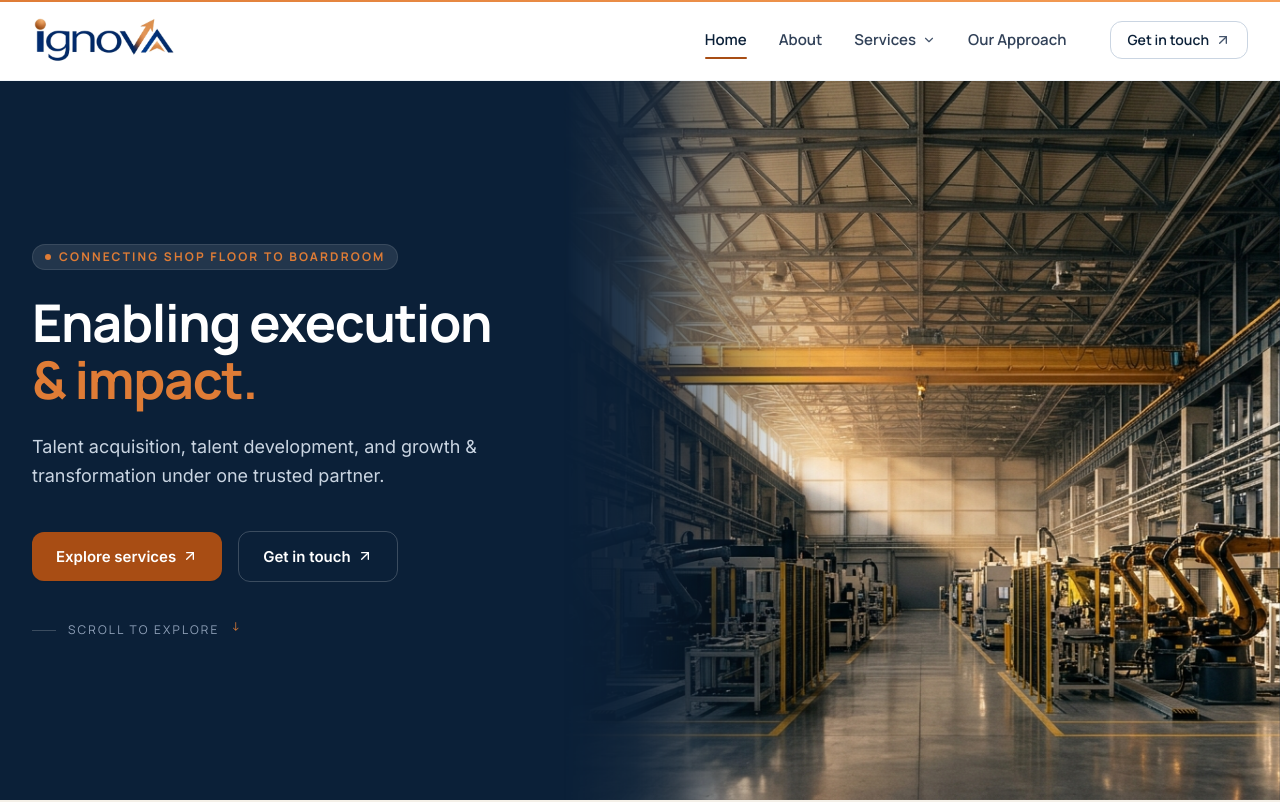
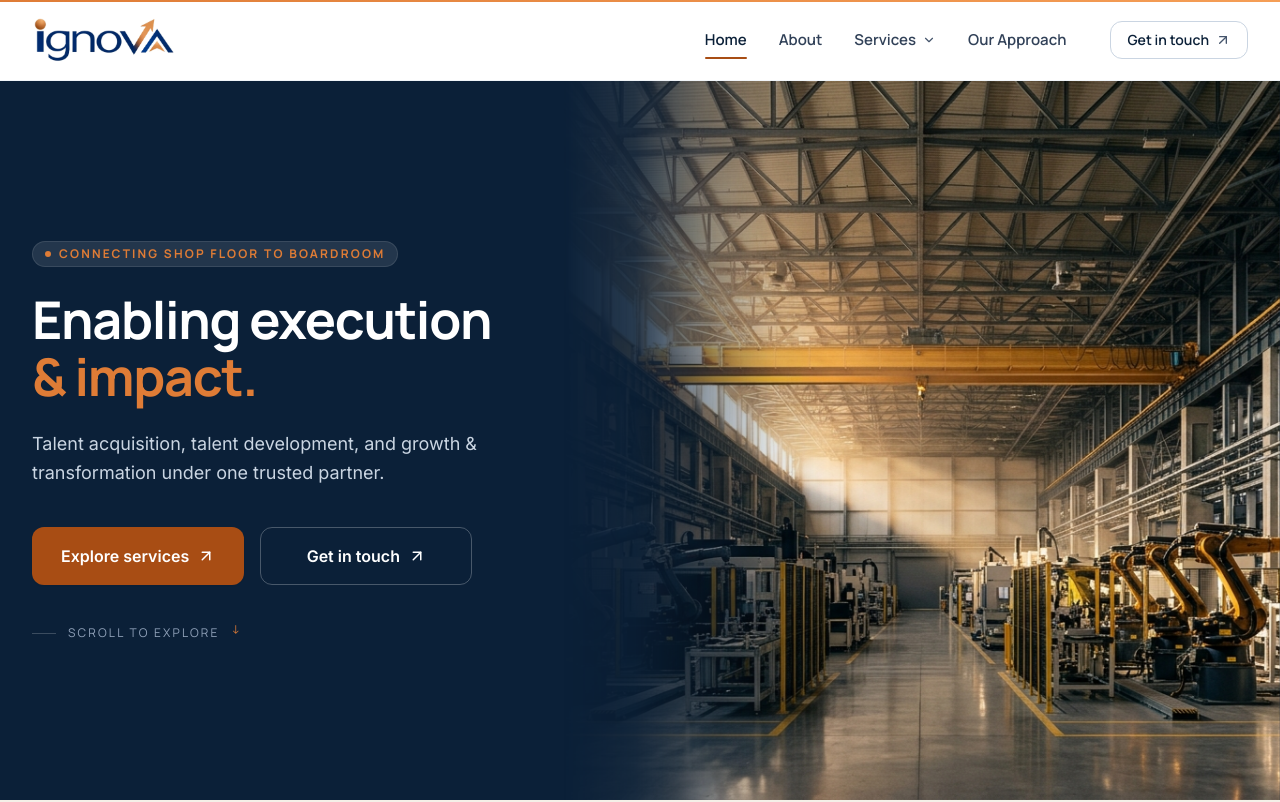
Before and after one commit to ayushprakash1010-jpg/Ignova, a Next.js app: page / in a window 1280 px wide. Shown: the top 802 px of the page. Built offline with nearby package versions, Linux system fonts and the light colour scheme; a web font is replaced by a local one.

Commit message:
style(home): enlarge and equal-align hero Explore services and Get in touch buttons

```diff
--- a/src/app/page.tsx
+++ b/src/app/page.tsx
@@ -39,20 +39,20 @@ export default function HomePage() {
             </div>
 
             {/* Action Buttons */}
-            <div className="flex flex-wrap items-center gap-4 pt-2">
+            <div className="pt-2 grid grid-cols-2 sm:inline-grid sm:grid-cols-2 sm:self-start gap-3 sm:gap-4 w-full sm:w-auto">
               <Link
                 href="/services"
-                className="group inline-flex items-center gap-1.5 px-6 py-3.5 rounded-xl bg-[#A84D14] hover:bg-[#8C3F0F] text-white text-sm sm:text-[15px] font-semibold transition-all shadow-xs hover:shadow-md"
+                className="group inline-flex items-center justify-center gap-2 whitespace-nowrap px-4 sm:px-7 py-3.5 sm:py-4 rounded-xl bg-[#A84D14] hover:bg-[#8C3F0F] border border-transparent text-white text-[15px] sm:text-base font-semibold transition-all shadow-xs hover:shadow-md"
               >
-                Explore services
-                <ArrowUpRight className="w-4 h-4 transition-transform group-hover:translate-x-0.5 group-hover:-translate-y-0.5" />
+                <span>Explore services</span>
+                <ArrowUpRight className="w-[18px] h-[18px] shrink-0 transition-transform group-hover:translate-x-0.5 group-hover:-translate-y-0.5" />
               </Link>
               <Link
                 href="/contact"
-                className="group inline-flex items-center gap-1.5 px-6 py-3.5 rounded-xl text-white hover:text-orange-200 text-sm sm:text-[15px] font-semibold transition-colors border border-white/20 hover:border-white/40"
+                className="group inline-flex items-center justify-center gap-2 whitespace-nowrap px-4 sm:px-7 py-3.5 sm:py-4 rounded-xl text-white hover:text-orange-200 text-[15px] sm:text-base font-semibold transition-colors border border-white/25 hover:border-white/50"
               >
-                Get in touch
-                <ArrowUpRight className="w-4 h-4 transition-transform group-hover:translate-x-0.5 group-hover:-translate-y-0.5" />
+                <span>Get in touch</span>
+                <ArrowUpRight className="w-[18px] h-[18px] shrink-0 transition-transform group-hover:translate-x-0.5 group-hover:-translate-y-0.5" />
               </Link>
             </div>
 
@@ -620,18 +620,18 @@ export default function HomePage() {
       {/* =========================================================================
           8. CLIENT LOGOS & CREDENTIALS: India's Industrial & Enterprise Leaders
           ========================================================================= */}
-      <section className="bg-[#FAF9F6] py-16 sm:py-20 border-b border-[#E8E2D5]">
+      <section className="bg-[#FAF9F6] py-16 sm:py-20 md:py-24 border-b border-[#E8E2D5]">
         <div className="max-w-7xl mx-auto px-4 sm:px-6 lg:px-8">
 
-          <div className="text-center max-w-5xl mx-auto mb-10">
+          <div className="text-center max-w-5xl mx-auto mb-10 sm:mb-12">
             <h2 className="text-3xl sm:text-4xl lg:text-[40px] font-extrabold text-[#0B2038] tracking-tight leading-tight mb-4">
               Trusted by India&apos;s Industrial &amp; Enterprise Leaders
             </h2>
 
             {/* GPWD Culture Pill */}
-            <div className="inline-flex items-center justify-center gap-2 px-4 py-2 rounded-full bg-white border border-slate-200/90 shadow-2xs text-xs sm:text-[13px] font-semibold text-slate-700 font-accent text-center">
-              <span className="w-1.5 h-1.5 rounded-full bg-[#A84D14] flex-shrink-0" />
-              <span>Supporting Organizations Towards GPWD Certification &amp; Culture Strengthening</span>
+            <div className="inline-flex items-center gap-2 px-4 py-2 rounded-full bg-white border border-slate-200/90 shadow-2xs text-xs sm:text-[13px] font-semibold text-slate-700 font-accent">
+              <span className="w-1.5 h-1.5 rounded-full bg-[#A84D14]" />
+              Supporting Organizations Towards GPWD Certification &amp; Culture Strengthening
             </div>
           </div>
 
```
